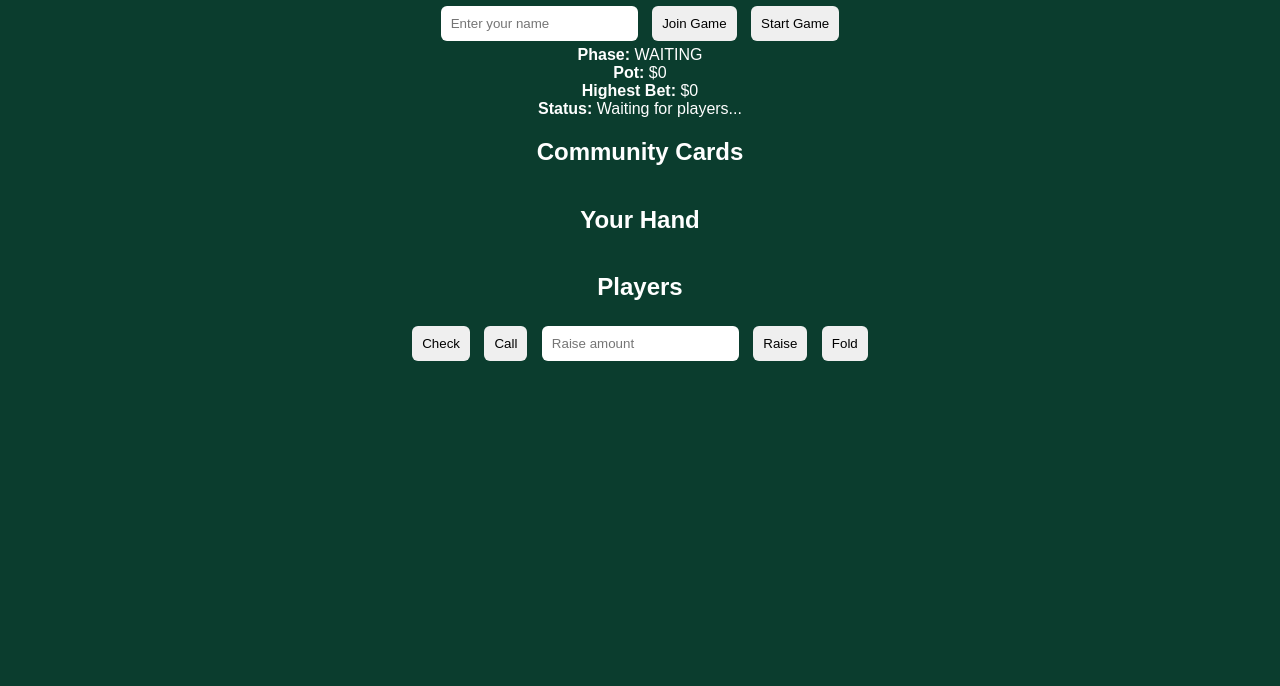
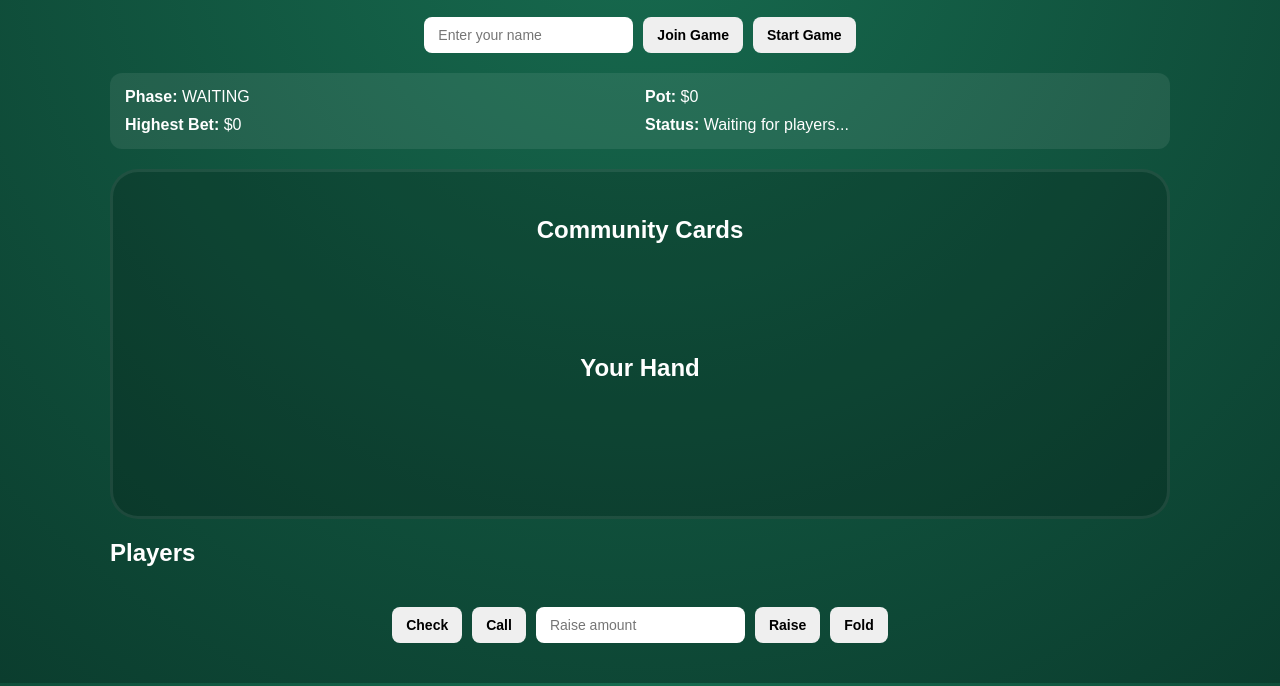
Before and after one commit to DylanFowlerstudio/online-poker-by-genimi, a plain HTML site: page index.html in a window 1280 px wide. Shown: the part 114-800 px from the top of the page. Drawn offline with nearby package versions, Linux system fonts and the light colour scheme.

Commit message:
Update style.css

```diff
--- a/style.css
+++ b/style.css
@@ -1,46 +1,118 @@
+* {
+  box-sizing: border-box;
+}
+
 body {
   margin: 0;
   font-family: Arial, sans-serif;
-  background: #0b3d2e;
+  background: radial-gradient(circle at top, #176b4f, #0b3d2e);
   color: white;
-  text-align: center;
 }
 
-.container {
+.app {
+  max-width: 1100px;
+  margin: 0 auto;
   padding: 20px;
+}
+
+header {
+  text-align: center;
+  margin-bottom: 20px;
+}
+
+.subtitle {
+  color: #d2f5e3;
+  margin-top: -8px;
+}
+
+.join-panel, .actions {
+  display: flex;
+  gap: 10px;
+  flex-wrap: wrap;
+  justify-content: center;
+  margin-bottom: 20px;
+}
+
+input, button {
+  padding: 10px 14px;
+  border-radius: 8px;
+  border: none;
+  font-size: 14px;
+}
+
+button {
+  cursor: pointer;
+  font-weight: bold;
+}
+
+.status-bar {
+  display: grid;
+  grid-template-columns: repeat(2, 1fr);
+  gap: 10px;
+  background: rgba(255,255,255,0.08);
+  padding: 15px;
+  border-radius: 12px;
+  margin-bottom: 20px;
+}
+
+.table {
+  background: rgba(0,0,0,0.18);
+  border: 3px solid rgba(255,255,255,0.08);
+  border-radius: 28px;
+  padding: 24px;
+  margin-bottom: 20px;
+}
+
+.community-section, .your-hand-section {
+  margin-bottom: 20px;
+  text-align: center;
 }
 
 .cards {
   display: flex;
   justify-content: center;
-  gap: 10px;
+  gap: 12px;
   flex-wrap: wrap;
+  min-height: 70px;
 }
 
 .card {
+  width: 70px;
+  height: 96px;
   background: white;
   color: black;
-  border-radius: 8px;
-  padding: 12px;
-  width: 70px;
+  border-radius: 12px;
+  display: flex;
+  align-items: center;
+  justify-content: center;
+  text-align: center;
   font-weight: bold;
+  padding: 8px;
+  white-space: pre-line;
+  box-shadow: 0 4px 10px rgba(0,0,0,0.25);
 }
 
-.player {
-  background: rgba(255,255,255,0.1);
-  margin: 10px auto;
-  padding: 10px;
-  border-radius: 8px;
-  width: 300px;
+.players-section {
+  margin-bottom: 20px;
 }
 
-.actions {
-  margin-top: 20px;
+.players-list {
+  display: grid;
+  grid-template-columns: repeat(auto-fit, minmax(240px, 1fr));
+  gap: 12px;
 }
 
-button, input {
-  margin: 5px;
-  padding: 10px;
-  border-radius: 6px;
-  border: none;
+.player-card {
+  background: rgba(255,255,255,0.08);
+  border-radius: 14px;
+  padding: 14px;
+  border: 1px solid rgba(255,255,255,0.08);
 }
+
+.player-turn {
+  outline: 2px solid #ffe08a;
+}
+
+.muted {
+  opacity: 0.75;
+}
```
